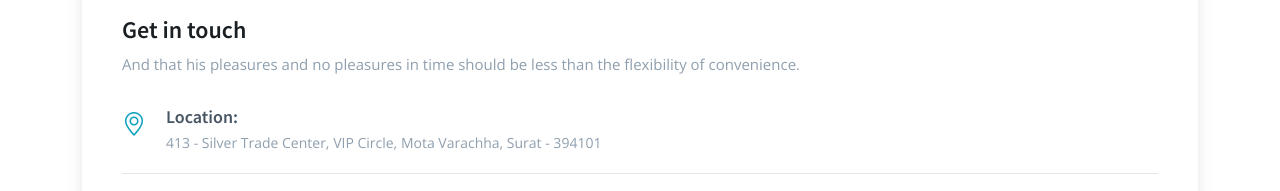
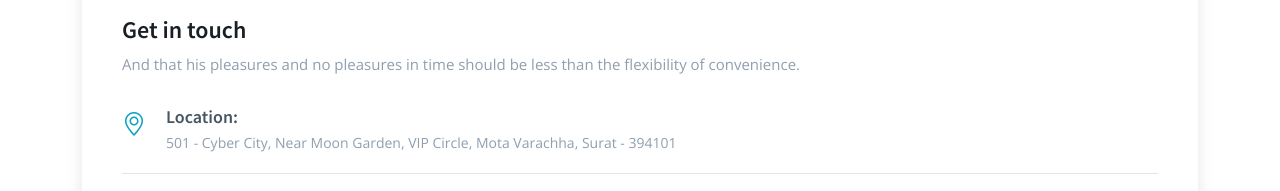
Before and after one commit to Lalit27Ak/IDL, a plain HTML site: page index.html in a window 1280 px wide. Shown: the part 4360-4551 px from the top of the page. Drawn offline with nearby package versions, Linux system fonts and the light colour scheme.

Commit message:
Update index.html

```diff
--- a/index.html
+++ b/index.html
@@ -969,7 +969,7 @@
                 <i class="bi bi-geo-alt flex-shrink-0"></i>
                 <div>
                   <h4>Location:</h4>
-                  <p>413 - Silver Trade Center, VIP Circle, Mota Varachha, Surat - 394101 </p>
+                  <p>501 - Cyber City, Near Moon Garden, VIP Circle, Mota Varachha, Surat - 394101 </p>
                 </div>
               </div><!-- End Info Item -->
 
```
